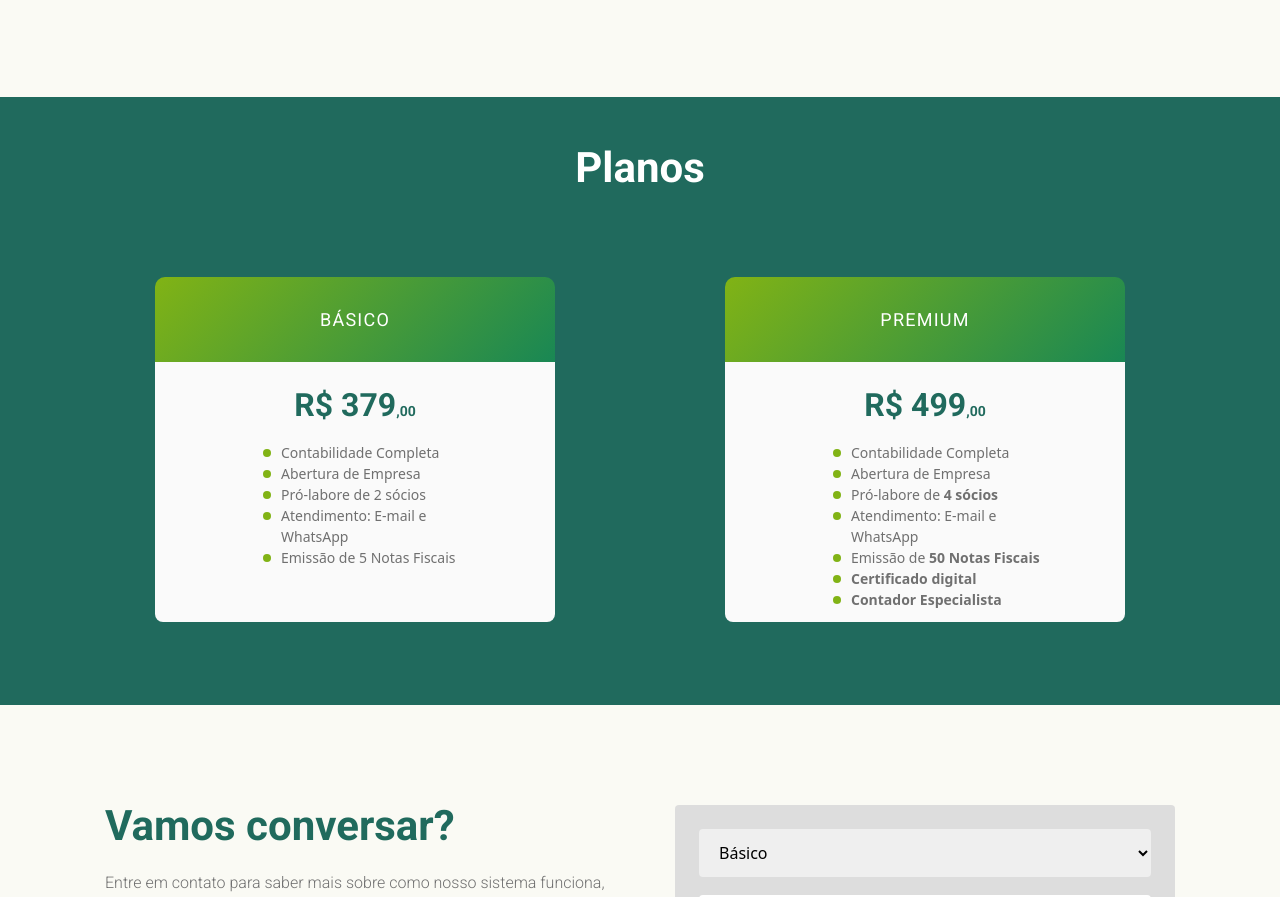
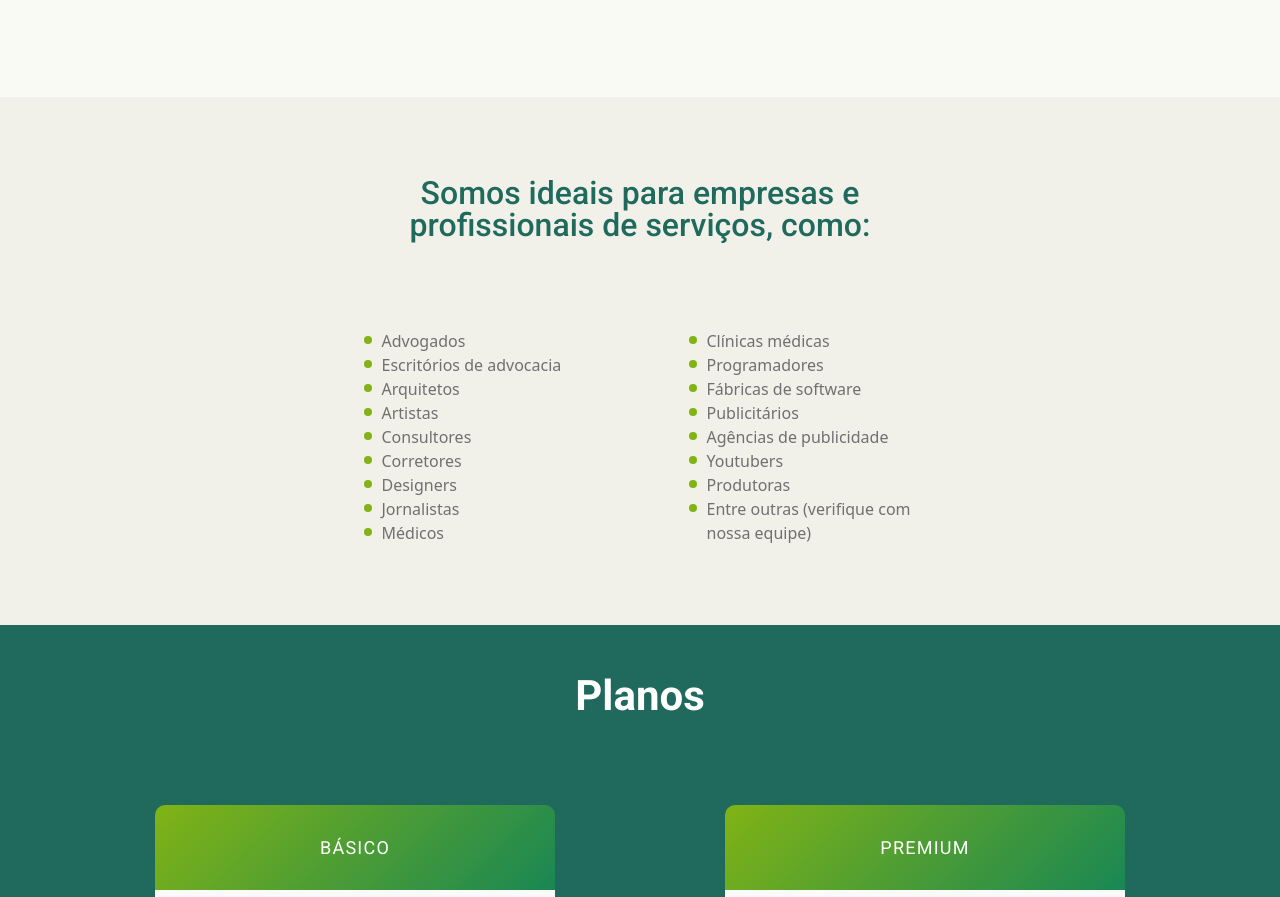
Before and after one commit to Branc0/mais-facil-lp, a Gatsby site: page / in a window 1280 px wide. Shown: the part 1938-2835 px from the top of the page. Built offline with nearby package versions, Linux system fonts and the light colour scheme; Gatsby itself is replaced by a stand-in of ours.

Commit message:
feat: new section 'ideal-for'

```diff
--- a/src/components/layout.js
+++ b/src/components/layout.js
@@ -14,6 +14,11 @@ import Footer from "./layout/footer"
 import styled from "styled-components"
 import Wpp from "./botao-wpp"
 
+
+const Main = styled.main`
+    background-color: #FAFAF4;
+    `
+
 const Layout = ({ children }) => {
   const data = useStaticQuery(graphql`
     query SiteTitleQuery {
@@ -24,10 +29,6 @@ const Layout = ({ children }) => {
       }
     }
   `)
-
-  const Main = styled.main`
-    background-color: #FAFAF4;
-    `
 
   return (
     <>
--- a/src/pages/index.js
+++ b/src/pages/index.js
@@ -5,6 +5,7 @@ import Seo from "../components/seo"
 import Contact from "./index/contact"
 import HeaderSection from "./index/header-section"
 import HowItWorks from "./index/how-it-works"
+import IdealFor from "./index/ideal-for"
 import Plans from "./index/plans"
 
 
@@ -13,6 +14,7 @@ const IndexPage = () => (
     <Seo title="Home" />
     <HeaderSection></HeaderSection>
     <HowItWorks></HowItWorks>
+    <IdealFor></IdealFor>
     <Plans></Plans>
     <Contact></Contact>
   </Layout>
--- /dev/null
+++ b/src/pages/index/ideal-for.js
@@ -0,0 +1,96 @@
+import React from "react"
+import { Col } from "react-bootstrap"
+
+import styled from "styled-components"
+
+const Section = styled.section`
+    background-color: #F1F1E9;
+    padding: 80px 0;
+`
+
+const CustomContainer = styled.div`
+    max-width: 650px;
+    margin: 0 auto;
+    padding-right: var(--bs-gutter-x,.75rem);
+    padding-left: var(--bs-gutter-x,.75rem);
+`
+
+const CustomH2 = styled.h2`
+    font-family: roboto;
+    font-weight: 500;
+    color: #206A5D;
+    font-size: 32px;
+    line-height: 32px;
+    margin: 0 auto;
+    margin-bottom: 88px;
+    text-align: center;
+    @media (max-width: 425px) {
+        margin-bottom: 42px;
+    }
+`
+
+const CustomUl = styled.ul`
+    list-style: none;
+    padding-left: 8px;
+    width: 240px;
+    margin: 0 auto;
+    li {
+        padding-left: 8px;
+        margin-left: 8px;
+        font-size: 16px;
+        font-weight: 500;
+        color: #707070;
+        position: relative;
+        &:before {
+            background-color: #81B315;
+            width: 8px;
+            height: 8px;
+            border-radius: 50%;
+            left: -6px;
+            top: 11px;
+            content: '';
+            position: absolute;
+            transform: translate(-50%, -50%);
+        }
+    }
+    @media (max-width: 425px) {
+        margin-left: 38px;
+    }
+`
+
+const IdealFor = () => (
+    <Section>
+        <CustomContainer>
+            <CustomH2>Somos ideais para empresas e profissionais de serviços, como: </CustomH2>
+            <div className="row">
+                <Col xs='12' md='6'>
+                    <CustomUl>
+                        <li>Advogados</li>
+                        <li>Escritórios de advocacia</li>
+                        <li>Arquitetos</li>
+                        <li>Artistas</li>
+                        <li>Consultores</li>
+                        <li>Corretores</li>
+                        <li>Designers</li>
+                        <li>Jornalistas</li>
+                        <li>Médicos</li>
+                    </CustomUl>
+                </Col>
+                <Col xs='12' md='6'>
+                    <CustomUl>
+                        <li>Clínicas médicas</li>
+                        <li>Programadores</li>
+                        <li>Fábricas de software</li>
+                        <li>Publicitários</li>
+                        <li>Agências de publicidade</li>
+                        <li>Youtubers</li>
+                        <li>Produtoras</li>
+                        <li>Entre outras (verifique com nossa equipe)</li>
+                    </CustomUl>
+                </Col>
+            </div>
+        </CustomContainer>
+    </Section >
+)
+
+export default IdealFor;
```
